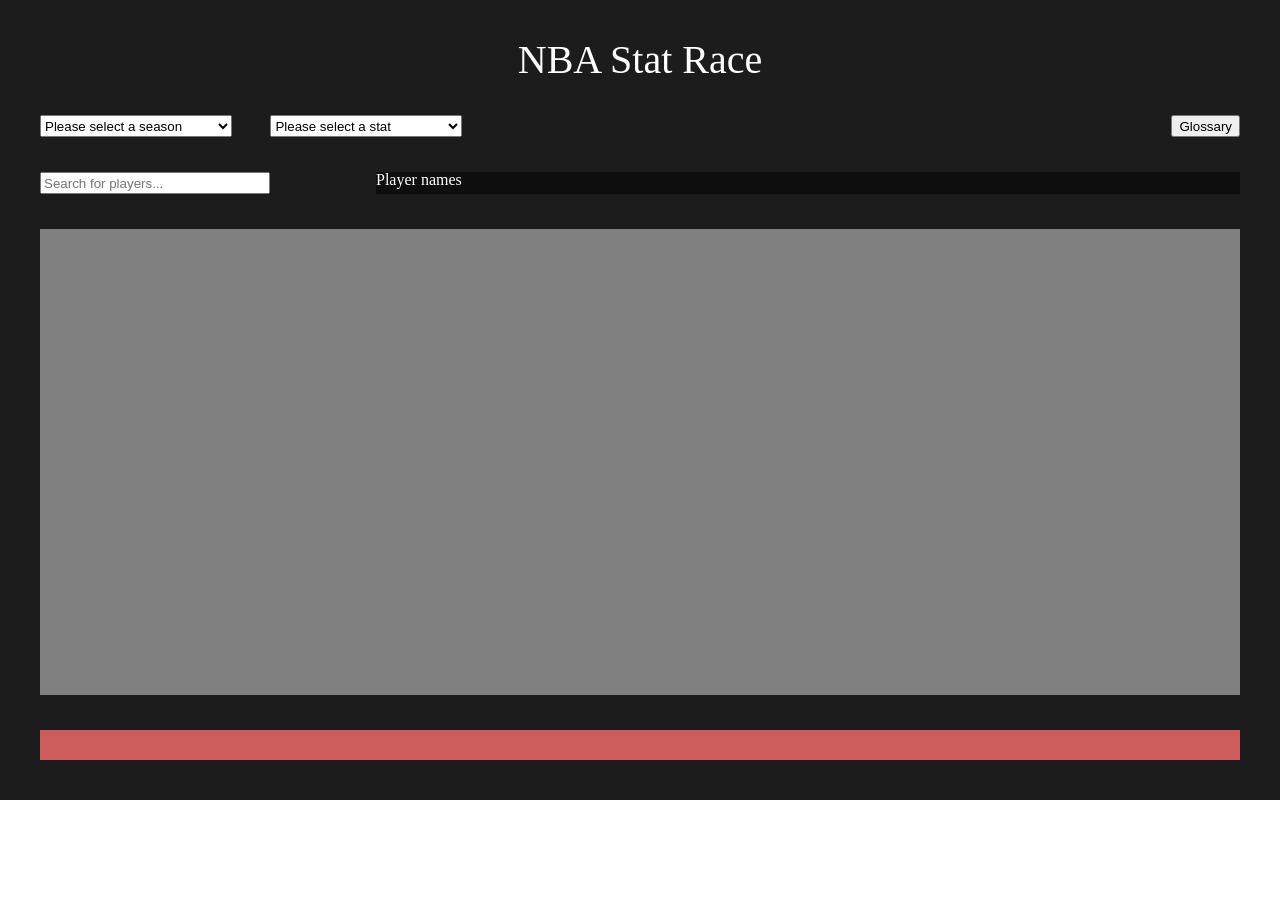
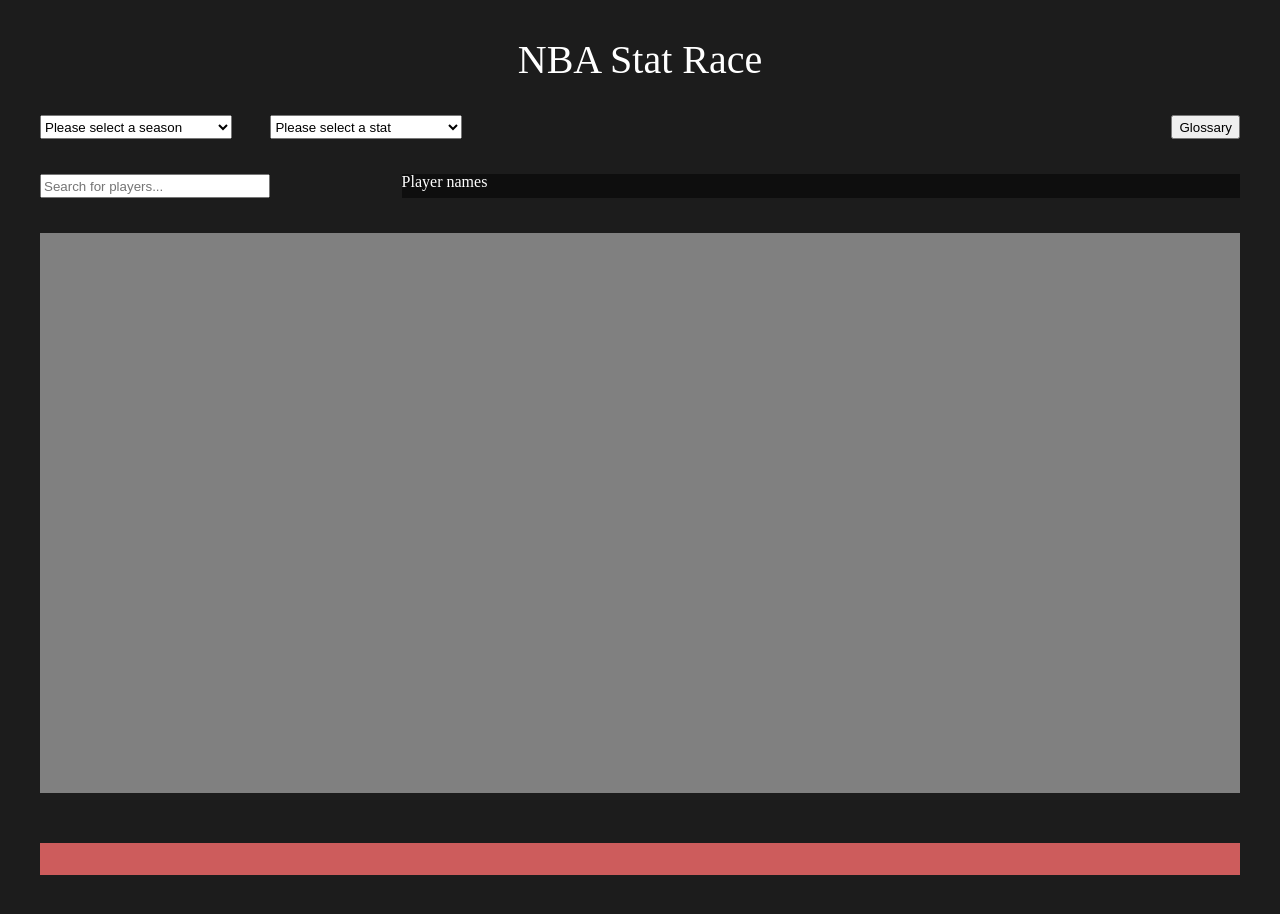
Before and after one commit to MannanK/NBA-Stat-Race, a website built with webpack: page index.html in a window 1280 px wide. Before the commit the page ends 800 px from the top, so only its background shows below. Built offline with nearby package versions, Linux system fonts and the light colour scheme.

Commit message:
Make changes to height of the site, make chart-container a little bigger

```diff
--- a/src/index.js
+++ b/src/index.js
@@ -2,18 +2,6 @@
 import "./styles/index.scss";
 import "./styles/chart.scss";
 
-const testObj = {
-  key1: "hi",
-  key2: {
-    key3: "Hello"
-  }
-};
+window.addEventListener("DOMContentLoaded", () => {
 
-// const greeting = testObj?.key2?.key3 || testObj.key1;
-// window.addEventListener("DOMContentLoaded", () => {
-//   document.body.classList.add("center");
-//   const card = document.createElement("div");
-//   card.classList.add("card", "center");
-//   card.innerHTML = `<h2>${greeting} World!</h2>`;
-//   document.body.append(card);
-// });
+});
--- a/src/styles/chart.scss
+++ b/src/styles/chart.scss
@@ -1,6 +1,6 @@
 #chart-container {
   width: 100%;
-  height: 63vh;
+  height: 70vh;
   background-color: grey;
-  margin-bottom: 35px;
+  margin-bottom: 50px;
 }
--- a/src/styles/index.scss
+++ b/src/styles/index.scss
@@ -44,9 +44,8 @@
 .content {
   display: flex;
   flex-direction: column;
-  background-color: rgb(28, 28, 28);
-  width: 100vw;
-  height: 100vh;
+  background-color: #1c1c1c;
+  width: 100%;
   padding: 5vh;
   box-sizing: border-box;
 }
@@ -118,11 +117,13 @@
 // PLAYER NAMES
 
 .player-names {
-  width: 67.5vw;
+  width: 65.5vw;
   display: flex;
   background-color: rgba(0,0,0,0.5);
   color: white;
 }
+
+// FOOTER
 
 footer {
   display: flex;
```
Also changed, not shown: index.html (line endings or trailing spaces).
